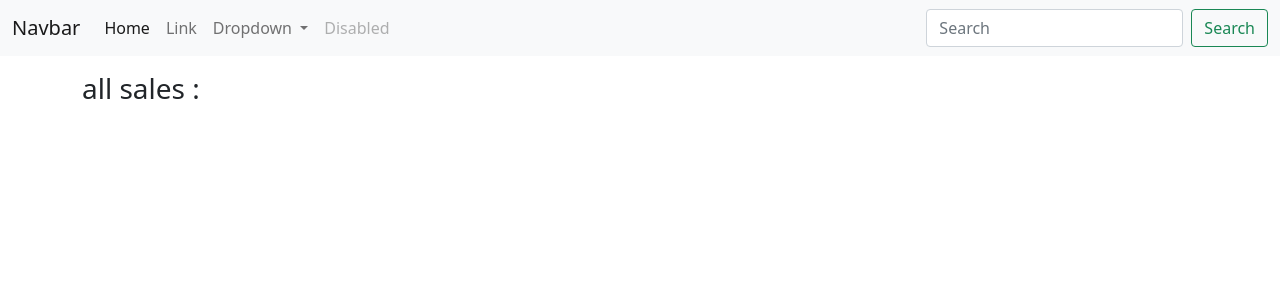
After one commit to Anton6896/django-one-1, a Django app: page /sales/ in a window 1280 px wide. The commit adds this page. Shown: the top 300 px of the page. Run offline with Django 3.2, Linux system fonts and the light colour scheme; data that the repository does not hold is empty.

Commit message:
search forms

```diff
--- a/customers/urls.py
+++ b/customers/urls.py
@@ -4,6 +4,6 @@ from .views import home
 app_name = 'customers'
 
 urlpatterns = [
-    path('', home, name='home'),
+    path('customers/', home, name='home'),
 
 ]
--- a/customers/views.py
+++ b/customers/views.py
@@ -3,4 +3,4 @@ from django.shortcuts import render
 
 # Create your views here.
 def home(request):
-    return render(request, 'home.html')
+    return render(request, 'customers/home.html')
--- a/reports/models.py
+++ b/reports/models.py
@@ -6,7 +6,7 @@ from root.utils import customer_image_file_path
 
 class Report(models.Model):
     name = models.CharField(max_length=100)
-    image = models.ImageField(default='default.jpg', upload_to=customer_image_file_path)
+    image = models.ImageField(upload_to=customer_image_file_path, blank=True)
     remarks = models.TextField()
     author = models.ForeignKey(Profile, on_delete=models.CASCADE)
     created = models.DateTimeField(auto_now_add=True)
--- a/root/urls.py
+++ b/root/urls.py
@@ -21,6 +21,7 @@ from django.conf.urls.static import static
 urlpatterns = [
     path('admin/', admin.site.urls),
     path("", include('customers.urls')),
+    path("", include('sales.urls')),  # home page hosting
 
 ]
 
--- a/sales/models.py
+++ b/sales/models.py
@@ -7,6 +7,7 @@ from profiles.models import Profile
 from django.utils import timezone
 
 from root.utils import generate_id
+from django.shortcuts import reverse
 
 """
 for ech sale have couple positions ! m2m field
@@ -52,6 +53,9 @@ class Sale(models.Model):
     class Meta:
         db_table = 'sale'
 
+    def get_absolute_url(self):
+        return reverse('sales:detail', kwargs={"pk": self.pk})
+
     def __str__(self):
         return f"id: {str(self.transaction_id)} - at: {self.created.strftime('%d/%m/%Y')}," \
                f" total price: {self.total_price}"
--- /dev/null
+++ b/sales/templates/sales/home.html
@@ -0,0 +1,6 @@
+{% extends 'base.html' %}
+
+
+{% block content %}
+    <h3> home sales</h3>
+{% endblock content %}
--- /dev/null
+++ b/sales/templates/sales/main.html
@@ -0,0 +1,8 @@
+{% extends 'base.html' %}
+
+{% block content %}
+    <h3> all sales : </h3>
+    {% for sale in sale_list %}
+        <p><a href="{{ sale.get_absolute_url }}">{{ sale.transaction_id }}</a></p>
+    {% endfor %}
+{% endblock content %}
--- /dev/null
+++ b/sales/urls.py
@@ -0,0 +1,11 @@
+from django.urls import path
+from .views import (home_view, SaleListView, SalesDetailView)
+
+app_name = 'sales'
+
+urlpatterns = [
+    path('', home_view, name='home'),
+    path('sales/', SaleListView.as_view(), name='list'),
+    path('sales/<int:pk>/', SalesDetailView.as_view(), name='detail'),
+
+]
--- a/sales/views.py
+++ b/sales/views.py
@@ -1,3 +1,22 @@
 from django.shortcuts import render
 
 # Create your views here.
+from django.views.generic import ListView, DetailView
+
+from sales.models import Sale
+
+
+def home_view(request):
+    return render(request, 'sales/home.html', {'title': 'Sales Home'})
+
+
+class SaleListView(ListView):
+    model = Sale
+    template_name = 'sales/main.html'
+    context_object_name = 'sale_list'
+
+
+class SalesDetailView(DetailView):
+    model = Sale
+    template_name = 'sales/detail.html'
+    context_object_name = 'sale'
--- a/templates/base.html
+++ b/templates/base.html
@@ -18,7 +18,11 @@
     using bootstrap 5
     https://getbootstrap.com/docs/5.0/components/navbar/
     {% endcomment %}
-    <title>SuperOne | {% block title %} {% endblock title %}</title>
+    {% if title %}
+        <title>{{ title }}</title>
+    {% else %}
+        <title>SuperOne-1</title>
+    {% endif %}
 </head>
 <body>
 
--- a/templates/navbar.html
+++ b/templates/navbar.html
@@ -8,6 +8,12 @@
         </button>
         <div class="collapse navbar-collapse" id="navbarSupportedContent">
             <ul class="navbar-nav me-auto mb-2 mb-lg-0">
+                {% if user.is_superuser %}
+                    <li class="nav-item">
+                        <a class="nav-link " style="color: red" href="{% url 'admin:index' %}" tabindex="-1"
+                           aria-disabled="true">Admin</a>
+                    </li>
+                {% endif %}
                 <li class="nav-item">
                     <a class="nav-link active" aria-current="page" href="#">Home</a>
                 </li>
```
Also changed, not shown: sales/templates/sales/detail.html (added, +7 -0 lines), customers/templates/customers/home.html (renamed from customers/templates/home.html), reports/migrations/0001_initial.py (added), reports/migrations/0002_alter_report_image.py (added), sales/forms.py (added).
